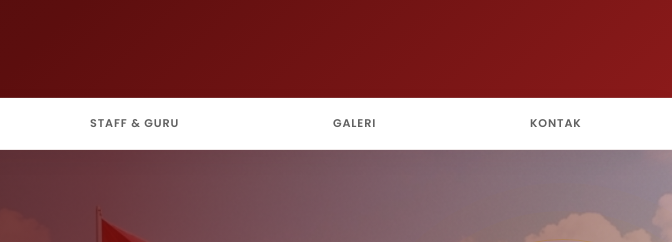
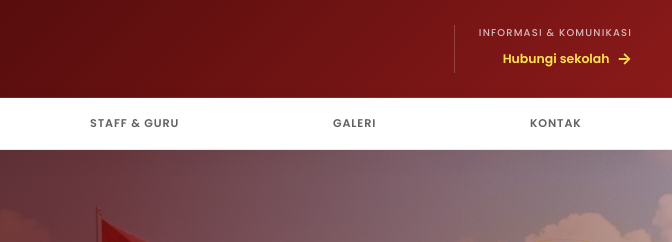
Before and after one commit to wahyu1337/sd-168-romangtangngaya, a website built with webpack: page src/index.html in a window 1280 px wide. Shown: the top 242 px of the page, 608-1280 px from the left. Built offline with nearby package versions, Linux system fonts and the light colour scheme.

Commit message:
Fix header dan perapian

```diff
--- a/src/index.html
+++ b/src/index.html
@@ -71,6 +71,10 @@
                     <p class="header__subtitle">Kelurahan Mattompodalle, Kabupaten Takalar, Kecamatan Polongbangkeng
                         Utara</p>
                 </div>
+            </div>
+            <div class="header__utility">
+                <span>Informasi &amp; komunikasi</span>
+                <a href="/kontak/">Hubungi sekolah <b aria-hidden="true">→</b></a>
             </div>
         </div>
     </header>
--- a/src/styles/index.css
+++ b/src/styles/index.css
@@ -2615,11 +2615,51 @@ body {
 }
 
 .header__inner {
-    justify-content: flex-start;
+    justify-content: space-between;
 }
 
 .header__logo-area {
     gap: 1rem;
+}
+
+.header__text {
+    text-align: left;
+}
+
+.header__utility {
+    display: flex;
+    flex-direction: column;
+    align-items: flex-end;
+    gap: 0.25rem;
+    padding-left: 1.5rem;
+    border-left: 1px solid rgba(255, 255, 255, 0.2);
+    text-align: right;
+}
+
+.header__utility span {
+    color: rgba(255, 255, 255, 0.7);
+    font-size: 0.62rem;
+    font-weight: var(--fw-medium);
+    letter-spacing: 0.12em;
+    text-transform: uppercase;
+}
+
+.header__utility a {
+    display: inline-flex;
+    align-items: center;
+    gap: 0.45rem;
+    color: var(--clr-accent-light);
+    font-size: 0.78rem;
+    font-weight: var(--fw-semibold);
+}
+
+.header__utility b {
+    font-size: 1rem;
+    transition: transform var(--transition-fast);
+}
+
+.header__utility a:hover b {
+    transform: translateX(3px);
 }
 
 .header__logo {
@@ -3092,6 +3132,15 @@ body {
 
     .header__inner {
         max-width: 100%;
+        justify-content: flex-start;
+    }
+
+    .header__text {
+        text-align: left;
+    }
+
+    .header__utility {
+        display: none;
     }
 
     .home-access {
```
Also changed, not shown: src/galeri/index.html (+4 -0 lines), src/kontak/index.html (+4 -0 lines), src/profil/index.html (+4 -0 lines), src/staff/index.html (+4 -0 lines), src/visi/index.html (+4 -0 lines).
